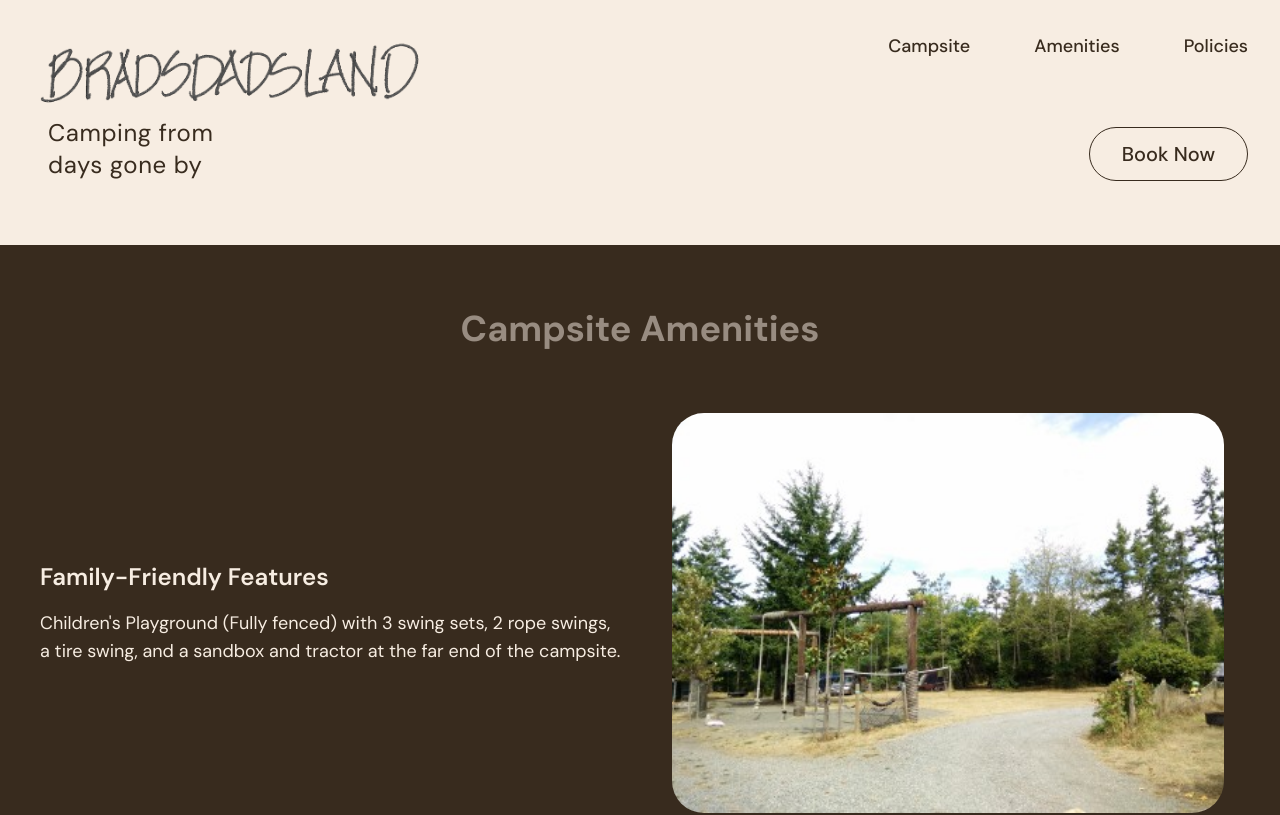
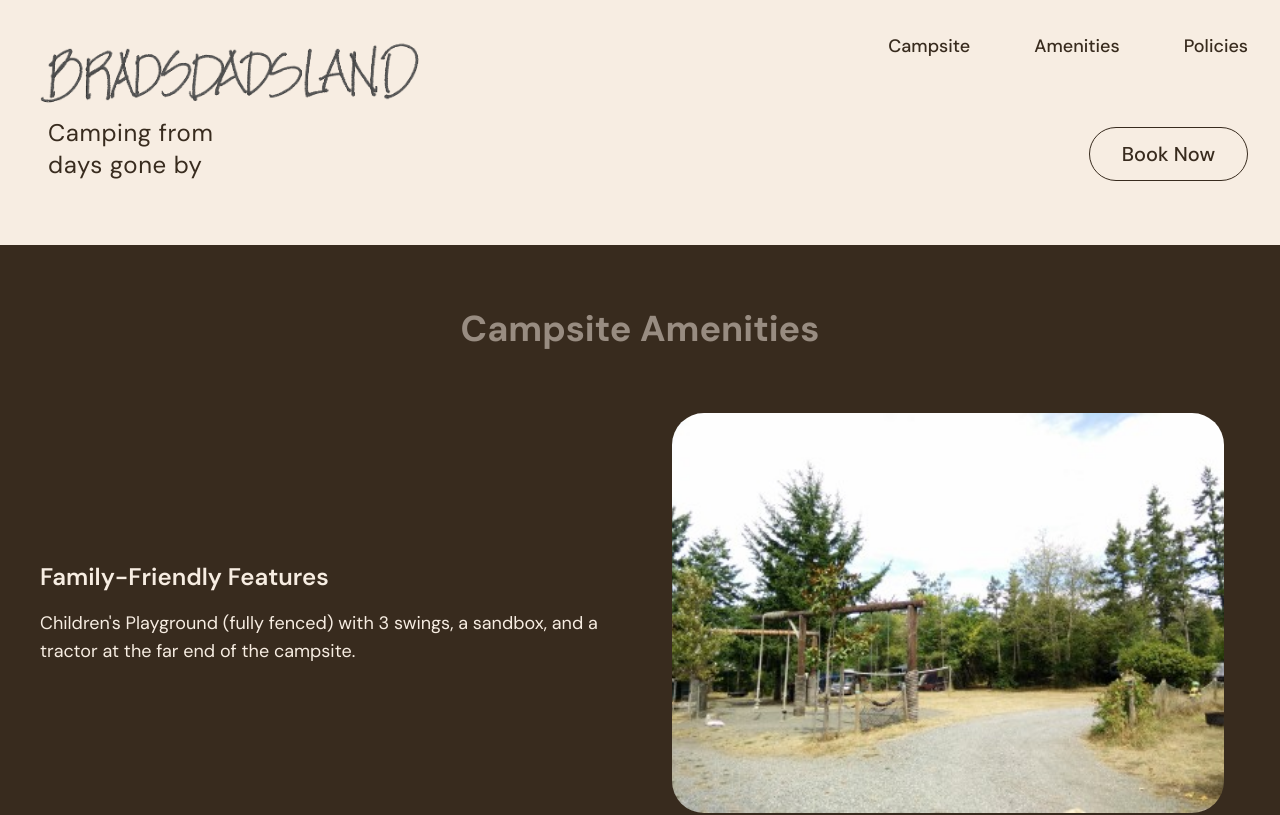
Before and after one commit to AletheaKramer/bradsdadsland, a React (Vite) app: page /amenities in a window 1280 px wide. Shown: the top 815 px of the page. Built offline with nearby package versions, Linux system fonts and the light colour scheme.

Commit message:
Issac copy change requests on Policies, Amenities, and Campsite pages

```diff
--- a/src/components/Amenities.jsx
+++ b/src/components/Amenities.jsx
@@ -20,7 +20,7 @@ const Amenities = () => {
     {
       title: "Family-Friendly Features",
       description:
-        "Children's Playground (Fully fenced) with 3 swing sets, 2 rope swings, a tire swing, and a sandbox and tractor at the far end of the campsite.",
+        "Children's Playground (fully fenced) with 3 swings, a sandbox, and a tractor at the far end of the campsite.",
       images: [swingsetImage],
     },
     {
--- a/src/components/Campsite.jsx
+++ b/src/components/Campsite.jsx
@@ -25,7 +25,7 @@ const Campsite = () => {
             </h3>
             <p className="text-beigeSecondary text-large mt-8">
               Our campsite is designed to make your stay as comfortable as it is
-              memorable, offering fully serviced 50 & 30 amp sites with
+              memorable, offering fully serviced 15, 30 and 50 amp sites with
               everything you need to unwind and reconnect with nature.
             </p>
           </div>
--- a/src/components/Policies.jsx
+++ b/src/components/Policies.jsx
@@ -45,7 +45,7 @@ const Policies = () => {
         </ul>
 
         <h3 className="text-2xl font-semibold mt-6">
-          Glamping and RV Rentals:
+          Glamping, Vintage T and RV Rentals:
         </h3>
         <ul className="list-disc list-inside text-lg">
           <li>
```
